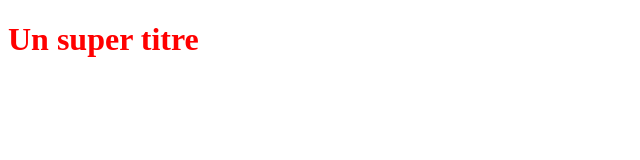
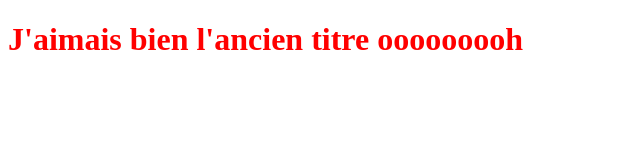
Before and after one commit to elysetonke/revision-github, a plain HTML site: page index.html in a window 1280 px wide. Shown: the whole page, without its empty margins (0-640 px from the left). Drawn offline with Linux system fonts and the light colour scheme.

Commit message:
Jai modifié lancien titre pour la premiere fois

```diff
--- a/index.html
+++ b/index.html
@@ -5,6 +5,6 @@
     <link rel="stylesheet" type="text/css" href="styles.css">
 </head>
 <body>
-    <h1>Un super titre</h1>
+    <h1>J'aimais bien l'ancien titre ooooooooh</h1>
 </body>
 </html>
```
